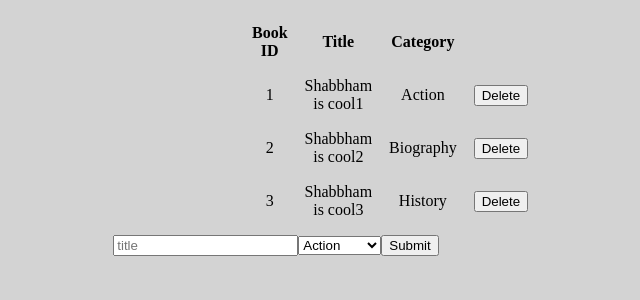
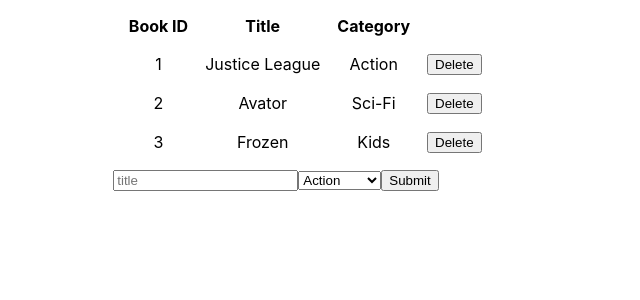
Before and after one commit to sz16900/react-bookstore, a React (Create React App) app: page / in a window 1280 px wide. Shown: the top 300 px of the page, without its empty margins (364-1004 px from the left). Built offline with nearby package versions, Linux system fonts and the light colour scheme.

Commit message:
remodified reducers for forms

```diff
--- a/src/App.css
+++ /dev/null
@@ -1,5 +0,0 @@
-body {
-  background-color: lightgray;
-  display: flex;
-  justify-content: center;
-}
--- a/src/index.js
+++ b/src/index.js
@@ -1,25 +1,36 @@
 import React from 'react';
 import ReactDOM from 'react-dom';
+import './style/index.css';
+import { createStore } from 'redux';
 import { Provider } from 'react-redux';
-import { createStore } from 'redux';
+import App from './components/App';
 import rootReducer from './reducers/index';
-import App from './components/App';
-import './App.css';
 
-const initialState = {
+const books = {
   books: [
-    { id: 1, title: 'Shabbham is cool1', category: 'Action' },
-    { id: 2, title: 'Shabbham is cool2', category: 'Biography' },
-    { id: 3, title: 'Shabbham is cool3', category: 'History' },
+    {
+      id: 1,
+      title: 'Justice League',
+      category: 'Action',
+    },
+    {
+      id: 2,
+      title: 'Avator',
+      category: 'Sci-Fi',
+    },
+    {
+      id: 3,
+      title: 'Frozen',
+      category: 'Kids',
+    },
   ],
 };
-const store = createStore(rootReducer, initialState);
+
+const store = createStore(rootReducer, books);
 
 ReactDOM.render(
-  <React.StrictMode>
-    <Provider store={store}>
-      <App />
-    </Provider>
-  </React.StrictMode>,
+  <Provider store={store}>
+    <App />
+  </Provider>,
   document.getElementById('root'),
 );
```
